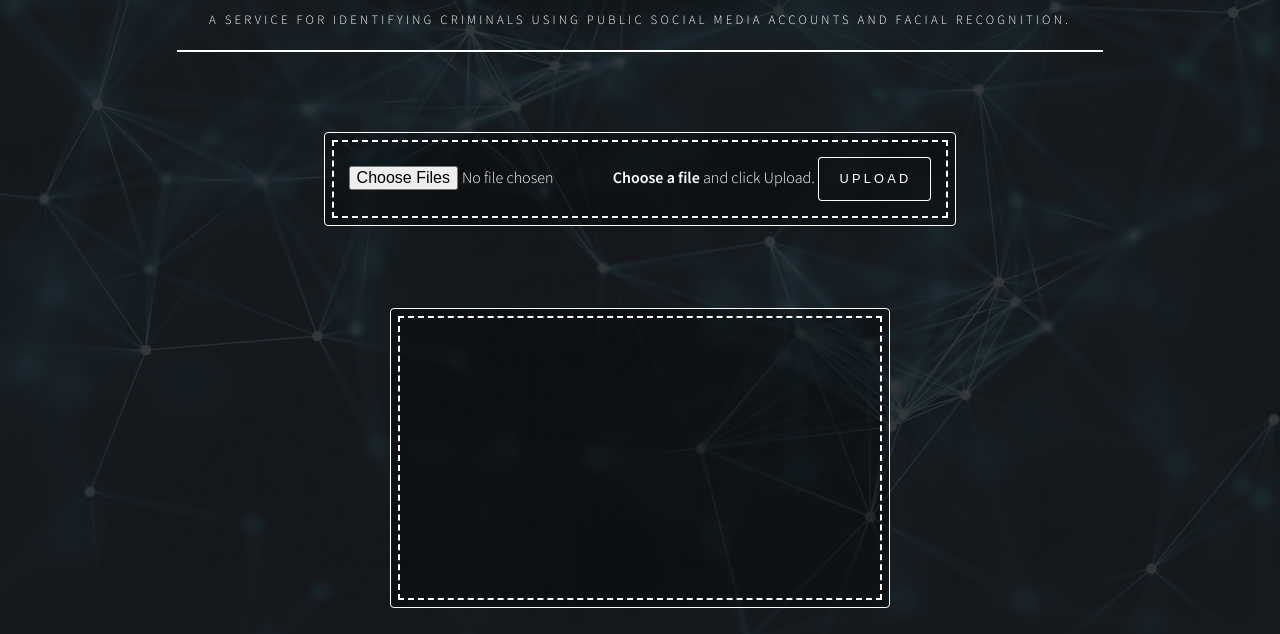
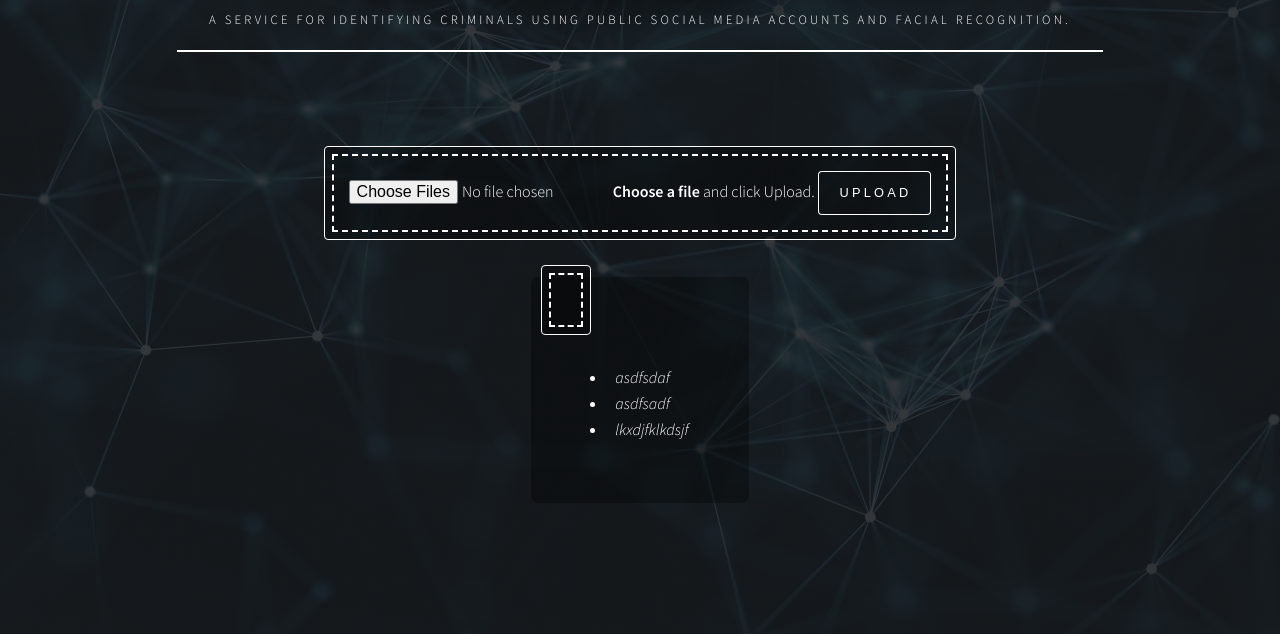
Before and after one commit to cphamlet/social-recognition, a plain HTML site: page Front End/index.html in a window 1280 px wide. Shown: the part 166-800 px from the top of the page. Drawn offline with Linux system fonts and the light colour scheme.

Commit message:
slkdjflkdsjf

```diff
--- a/Front End/assets/css/style.css
+++ b/Front End/assets/css/style.css
@@ -1354,7 +1354,7 @@
 		border-radius: 7px;
 		margin: 15px;
 	}
-	.result-box {
+	.preview-flex-box {
 		background-color: rgba(0, 0, 0, .3);
 		outline: 0px dashed rgba(256, 256, 256, 0);
 		outline-offset: 0px;
@@ -1371,10 +1371,10 @@
 	.result-list {
 		margin: 50px;
 	}
-	.result-item {
+	.preview-item {
 		font-style: italic;
 	}
-	.add-result {
+	.show-preview {
 		opacity: 1;
 		transition: .5s ease;
 	}
--- a/Front End/index.html
+++ b/Front End/index.html
@@ -39,12 +39,14 @@
 					</div>
 				</div>
 				<div class="preview-flex-container">
-					<div class="image-placeholder box"></div>
-					<ul class="result-list">
-						<li class="result-item">Barack Obama</li>
-						<li class="result-item">Match: 30%</li>
-						<li class="result-item">[insert social media link]</li>
-					</ul>
+					<div class="preview-flex-box">
+						<div class="image-placeholder box"></div>
+						<ul class="result-list">
+							<li class="preview-item" id="sex">asdfsdaf</li>
+							<li class="preview-item" id="age">asdfsadf</li>
+							<li class="preview-item" id="glasses">lkxdjfklkdsjf</li>
+						</ul>
+					</div>
 				</div>
 				<div>
 					<p id="search-results">Search Results</p>
```
